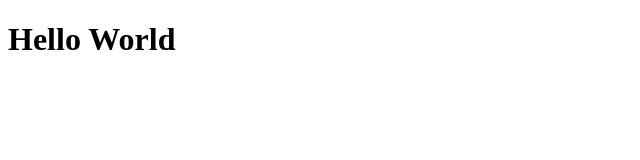
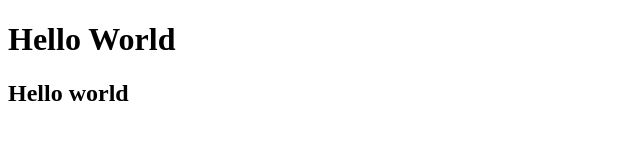
Before and after one commit to zxaenalios/A21, a plain HTML site: page index.html in a window 1280 px wide. Shown: the whole page, without its empty margins (0-640 px from the left). Drawn offline with Linux system fonts and the light colour scheme.

Commit message:
Update index.html

```diff
--- a/index.html
+++ b/index.html
@@ -7,6 +7,7 @@
     <title>Document</title>
 </head>
 <body>
-  <h1> Hello World </h2>
+  <h1> Hello World </h1>
+  <h2> Hello world </h2>
 </body>
 </html>
```
